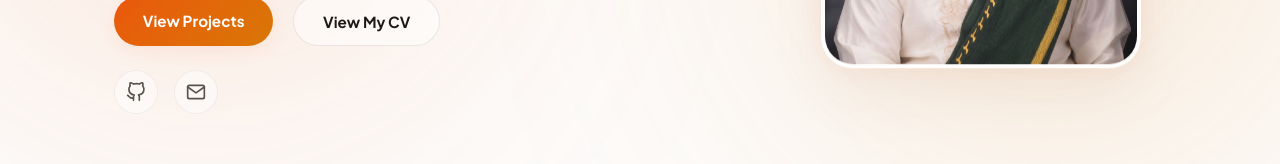
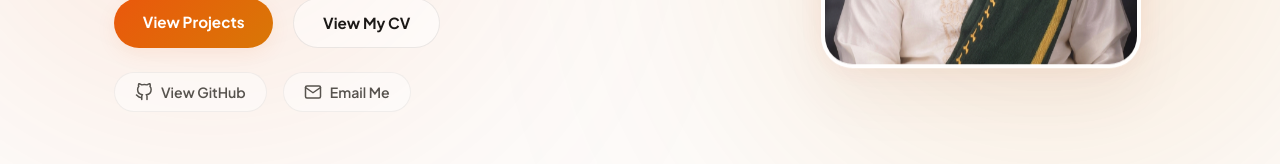
Before and after one commit to webjie28/BENJIELIPALAM, a Vue app: page / in a window 1280 px wide. Shown: the part 515-679 px from the top of the page. Built offline with nearby package versions, Linux system fonts and the light colour scheme; no server answers.

Commit message:
feat: Add text labels to hero social buttons and update email address

```diff
--- a/App.vue
+++ b/App.vue
@@ -150,11 +150,13 @@
             </div>
 
             <div class="hero-socials animate-in">
-              <a href="https://github.com/webjie28" target="_blank" title="GitHub" class="hero-social-link">
-                <svg xmlns="http://www.w3.org/2000/svg" width="20" height="20" viewBox="0 0 24 24" fill="none" stroke="currentColor" stroke-width="2" stroke-linecap="round" stroke-linejoin="round"><path d="M9 19c-5 1.5-5-2.5-7-3m14 6v-3.87a3.37 3.37 0 0 0-.94-2.61c3.14-.35 6.44-1.54 6.44-7A5.44 5.44 0 0 0 20 4.77 5.07 5.07 0 0 0 19.91 1S18.73.65 16 2.48a13.38 13.38 0 0 0-7 0C6.27.65 5.09 1 5.09 1A5.07 5.07 0 0 0 5 4.77a5.44 5.44 0 0 0-1.5 3.78c0 5.42 3.3 6.61 6.44 7A3.37 3.37 0 0 0 9 18.13V22"></path></svg>
+              <a href="https://github.com/webjie28" target="_blank" class="hero-social-link">
+                <svg xmlns="http://www.w3.org/2000/svg" width="18" height="18" viewBox="0 0 24 24" fill="none" stroke="currentColor" stroke-width="2" stroke-linecap="round" stroke-linejoin="round"><path d="M9 19c-5 1.5-5-2.5-7-3m14 6v-3.87a3.37 3.37 0 0 0-.94-2.61c3.14-.35 6.44-1.54 6.44-7A5.44 5.44 0 0 0 20 4.77 5.07 5.07 0 0 0 19.91 1S18.73.65 16 2.48a13.38 13.38 0 0 0-7 0C6.27.65 5.09 1 5.09 1A5.07 5.07 0 0 0 5 4.77a5.44 5.44 0 0 0-1.5 3.78c0 5.42 3.3 6.61 6.44 7A3.37 3.37 0 0 0 9 18.13V22"></path></svg>
+                <span>View GitHub</span>
               </a>
-              <a href="mailto:benjie.lipalam@gmail.com" title="Email" class="hero-social-link">
-                <svg xmlns="http://www.w3.org/2000/svg" width="20" height="20" viewBox="0 0 24 24" fill="none" stroke="currentColor" stroke-width="2" stroke-linecap="round" stroke-linejoin="round"><path d="M4 4h16c1.1 0 2 .9 2 2v12c0 1.1-.9 2-2 2H4c-1.1 0-2-.9-2-2V6c0-1.1.9-2 2-2z"></path><polyline points="22,6 12,13 2,6"></polyline></svg>
+              <a href="mailto:lipalambenjie@gmail.com" class="hero-social-link">
+                <svg xmlns="http://www.w3.org/2000/svg" width="18" height="18" viewBox="0 0 24 24" fill="none" stroke="currentColor" stroke-width="2" stroke-linecap="round" stroke-linejoin="round"><path d="M4 4h16c1.1 0 2 .9 2 2v12c0 1.1-.9 2-2 2H4c-1.1 0-2-.9-2-2V6c0-1.1.9-2 2-2z"></path><polyline points="22,6 12,13 2,6"></polyline></svg>
+                <span>Email Me</span>
               </a>
             </div>
           </div>
@@ -1404,15 +1406,18 @@ body {
 }
 
 .hero-social-link {
-  display: flex;
+  display: inline-flex;
   align-items: center;
   justify-content: center;
-  width: 44px;
-  height: 44px;
-  border-radius: 50%;
+  gap: 0.5rem;
+  padding: 0.65rem 1.25rem;
+  border-radius: 99px;
   background: var(--card-bg);
   color: var(--text-secondary);
   border: 1px solid rgba(0, 0, 0, 0.05);
+  font-size: 0.88rem;
+  font-weight: 600;
+  text-decoration: none;
   transition: all 0.3s cubic-bezier(0.16, 1, 0.3, 1);
 }
 
```
